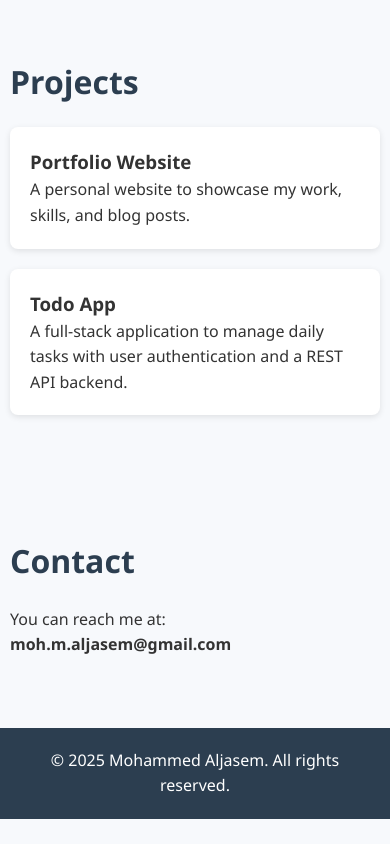
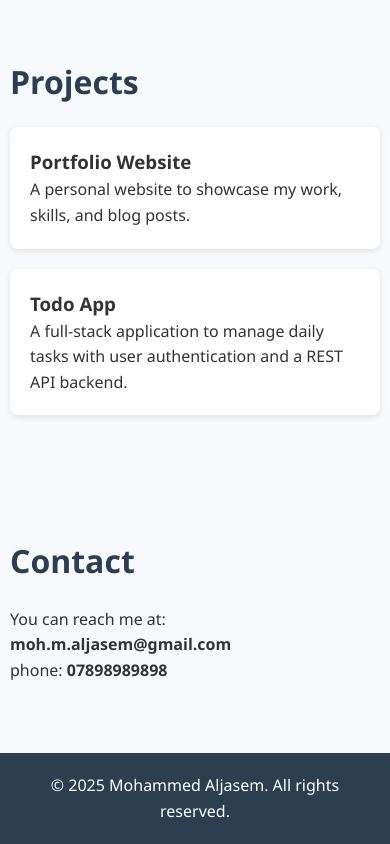
Before and after one commit to Mohammed-Aljasem/nodejs_project_structure, a website: page views/landing.html in a window 390 px wide. Shown: the part 905-1749 px from the top of the page. Before the commit the page ends 1724 px from the top, so only its background shows below. Drawn offline with Linux system fonts and the light colour scheme.

Commit message:
add phone number for contact

```diff
--- a/views/landing.html
+++ b/views/landing.html
@@ -136,6 +136,7 @@
 <section class="section contact" id="contact">
     <h2>Contact</h2>
     <p>You can reach me at: <strong>moh.m.aljasem@gmail.com</strong></p>
+    <p>phone: <strong>07898989898</strong></p>
 </section>
 
 <footer>
```
